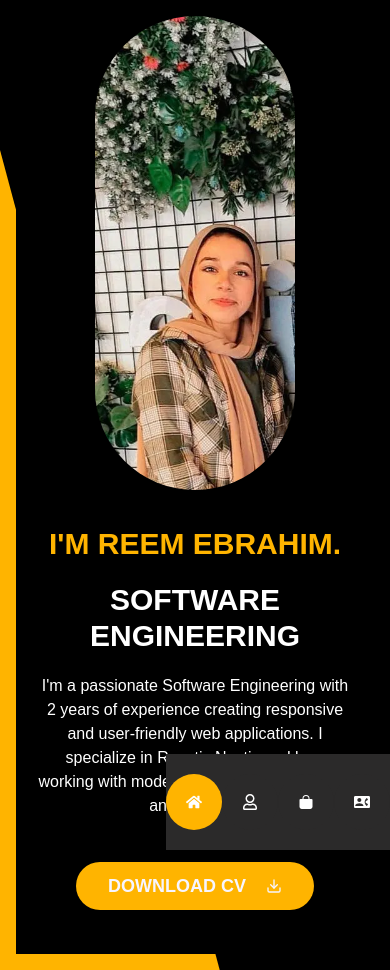
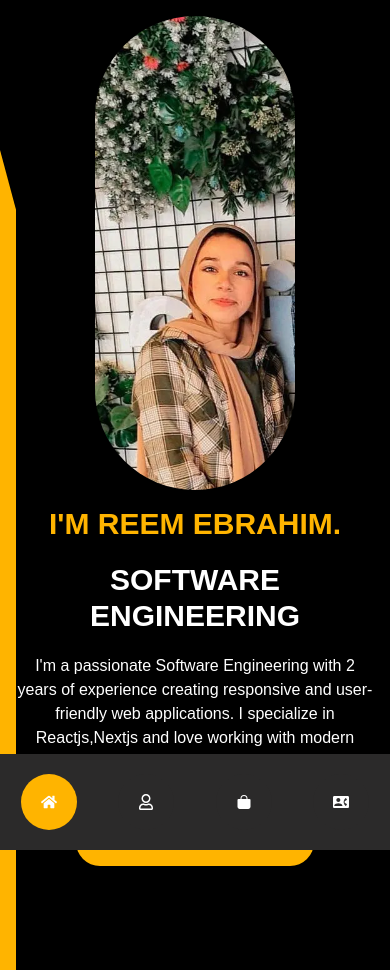
Before and after one commit to Reem99-sina/profile, a Next.js app: page / in a window 390 px wide. Built offline with nearby package versions, Linux system fonts and the light colour scheme.

Commit message:
some edit

```diff
--- a/src/app/page.tsx
+++ b/src/app/page.tsx
@@ -41,7 +41,7 @@ export default function Home() {
   return (
     <div className=" flex bg-black  relative flex-col md:flex-row items-center">
       {childrenLink}
-      <div className="bg-[#2b2a2a] flex flex-row md:flex-col  fixed top-[95%] md:top-[50%] -translate-y-1/2 right-0 md:right-10 z-10 items-end w-auto justify-around  md:bg-transparent">
+      <div className="bg-[#2b2a2a] flex flex-row md:flex-col  fixed top-[95%] md:top-[50%] -translate-y-1/2 right-0 md:right-10 z-10 items-end w-[100%] sm:w-auto justify-around  md:bg-transparent">
         {navLinks.map((link) => (
           <div key={link.href} className="group flex items-center">
             <div
--- a/src/components/layout/Home.tsx
+++ b/src/components/layout/Home.tsx
@@ -26,7 +26,7 @@ export function HomeComponent() {
           />
         </div>
       </div>
-      <div className="p-5 flex flex-col gap-5 flex-1 justify-center me-0 md:me-28 text-center md:text-start">
+      <div className="md:p-5 pb-20 flex flex-col gap-5 flex-1 justify-center me-0 md:me-28 text-center md:text-start">
         <h3 className="font-black text-mainYellow uppercase text-3xl">
           I'm Reem Ebrahim.
         </h3>
--- a/src/components/layout/my-project.tsx
+++ b/src/components/layout/my-project.tsx
@@ -134,7 +134,7 @@ const frontProject = [
     githubLink: "https://github.com/Reem99-sina/uberFront.git",
   },
   {
-    title: "tiktok with react native and supabase",
+    title: "tiktok with react native",
     image: tiktok,
     githubLink: "https://github.com/Reem99-sina/tiktok",
   },
```
Also changed, not shown: 1 other file (tests, documents, lock files or other folders).
